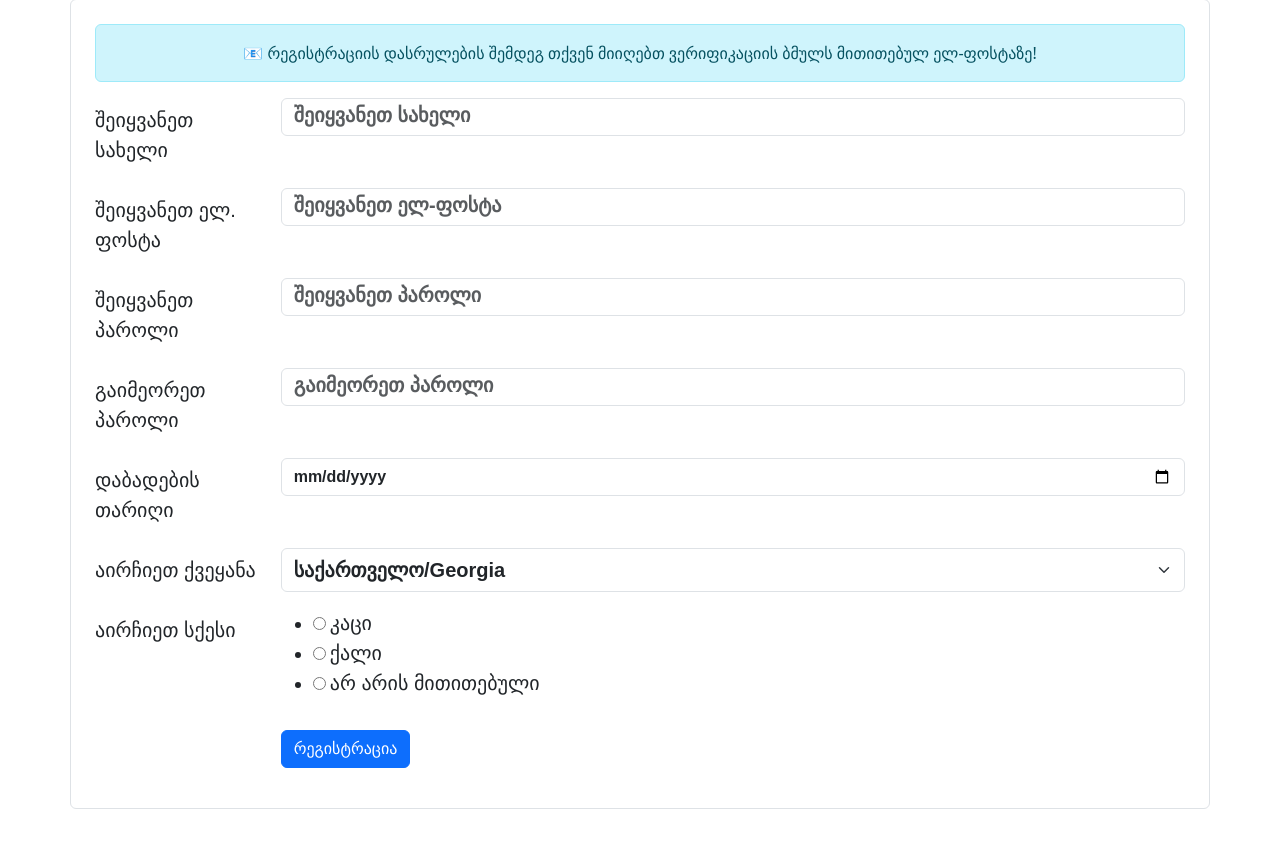
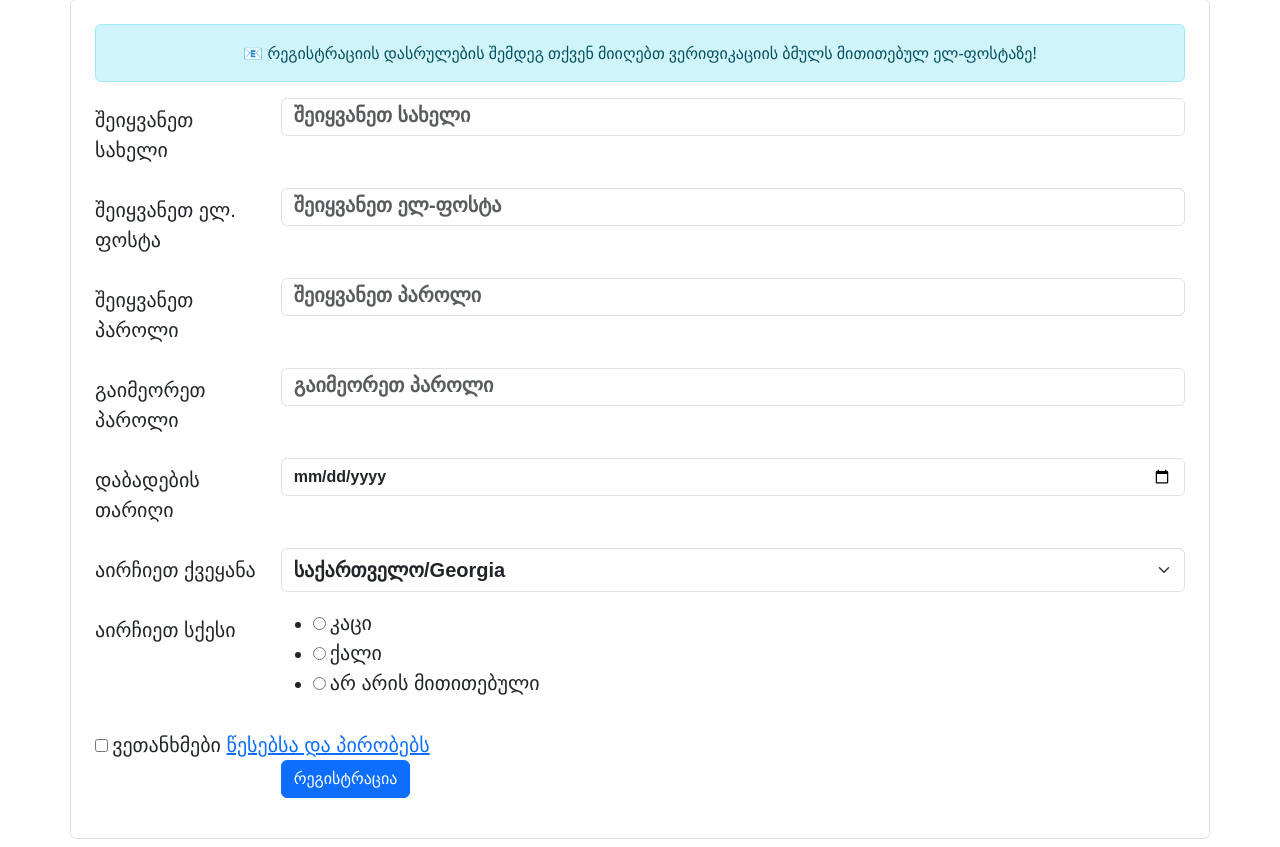
Before and after one commit to SANDRICKSON/vefxisyaosani, a Flask app: page /register in a window 1280 px wide. Shown: the part 93-940 px from the top of the page. Before the commit the page ends 902 px from the top, so only its background shows below. Run offline with Flask 3, Linux system fonts and the light colour scheme; some web fonts are replaced.

Commit message:
Update register.html

```diff
--- a/templates/register.html
+++ b/templates/register.html
@@ -59,6 +59,10 @@
                 {{ form.gender(class="form-check-inline") }}
             </div>
         </div>
+        <input type="checkbox" id="agreeCheck">
+        <label for="agreeCheck">
+            ვეთანხმები <a href="{{ url_for('privacy') }}">წესებსა და პირობებს</a>
+        </label>
 
         <div class="row mb-3">
             <div class="col-sm-10 offset-sm-2">
@@ -68,7 +72,6 @@
 
       </form>
     </div>
-
     <style>
 
 .custom-alert {
```
